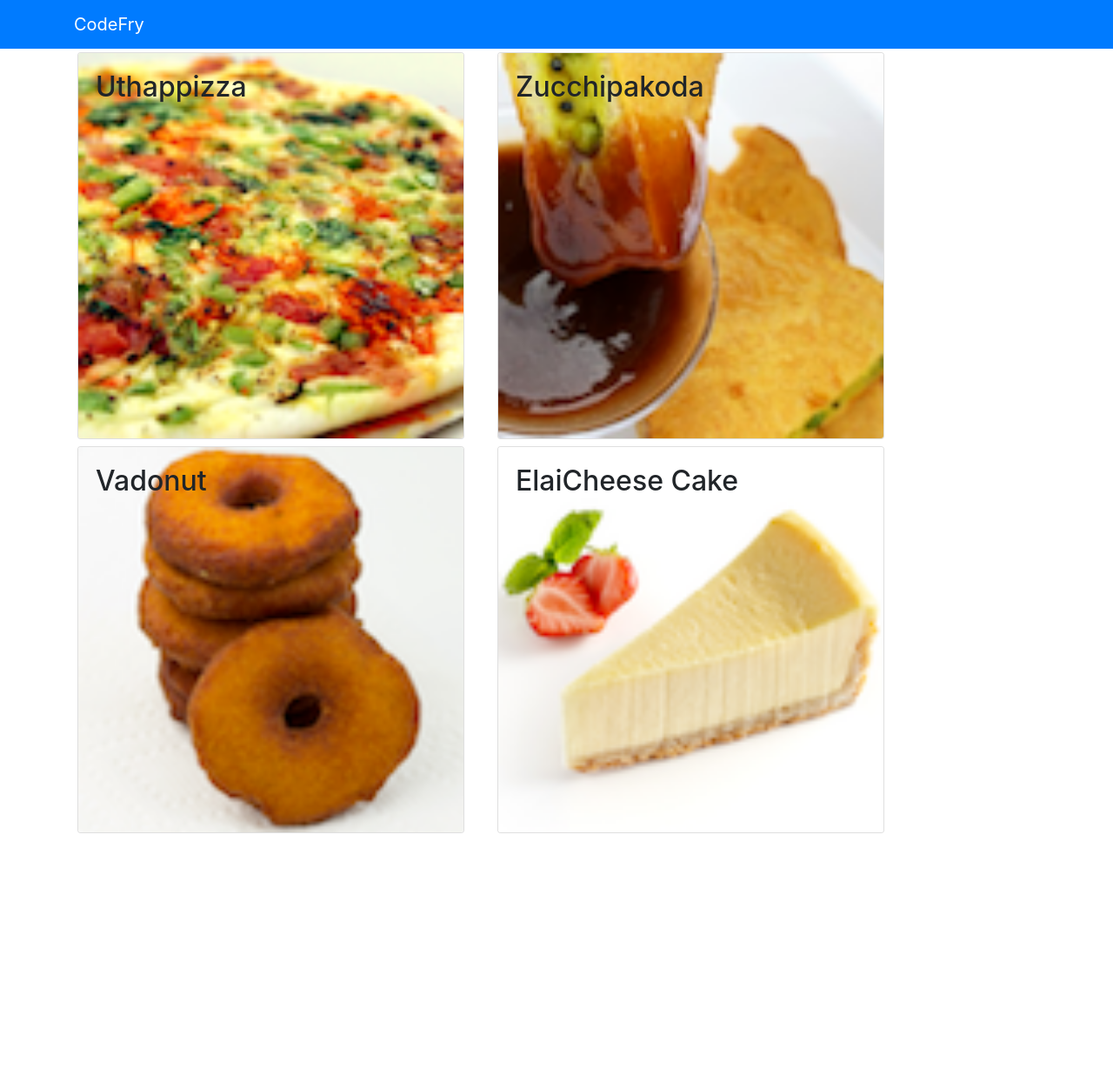
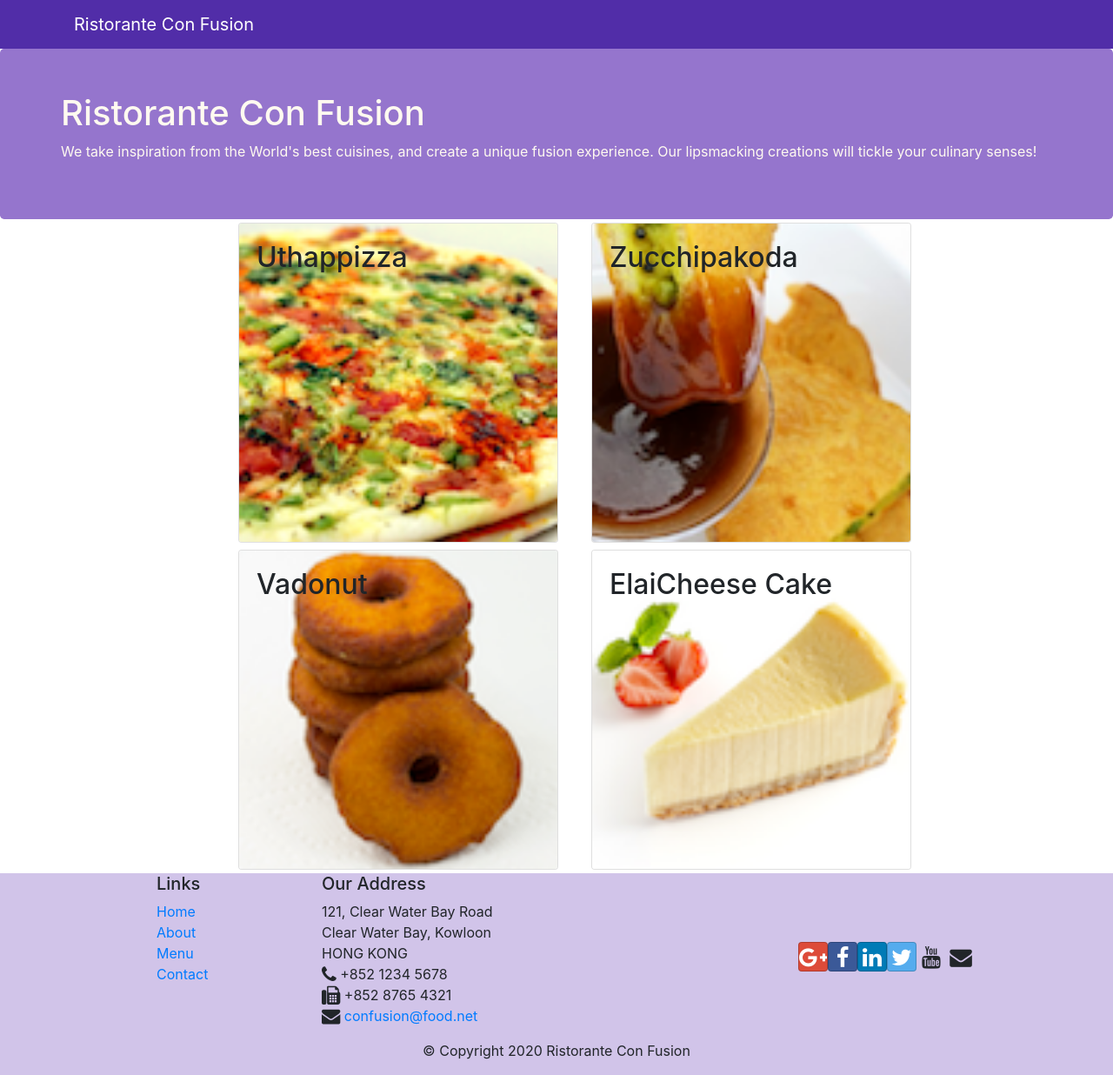
Before and after one commit to mr0a/Frontend-React, a React (Create React App) app: page / in a window 1280 px wide. Shown: the whole page at 87% size. Before the commit the page ends 962 px from the top, so only its background shows below. Built offline with nearby package versions, Linux system fonts and the light colour scheme.

Commit message:
Header and Footer

```diff
--- a/package.json
+++ b/package.json
@@ -7,6 +7,8 @@
     "@testing-library/react": "^11.2.0",
     "@testing-library/user-event": "^12.2.2",
     "bootstrap": "^4.5.3",
+    "bootstrap-social": "^5.1.1",
+    "font-awesome": "^4.7.0",
     "react": "^17.0.1",
     "react-dom": "^17.0.1",
     "react-popper": "^2.2.4",
--- a/src/App.css
+++ b/src/App.css
@@ -1,38 +1,26 @@
-.App {
-  text-align: center;
+.row-header {
+  margin: 0px auto;
+  padding: 20px 0px;
 }
 
-.App-logo {
-  height: 40vmin;
-  pointer-events: none;
+.row-content {
+  margin: 0px auto;
+  padding: 50px 0px;
+  border-bottom: 1px ridge;
+  min-height: 400px;
 }
 
-@media (prefers-reduced-motion: no-preference) {
-  .App-logo {
-    animation: App-logo-spin infinite 20s linear;
-  }
+.navbar-dark {
+  background-color: #512DA8;
 }
 
-.App-header {
-  background-color: #282c34;
-  min-height: 100vh;
-  display: flex;
-  flex-direction: column;
-  align-items: center;
-  justify-content: center;
-  font-size: calc(10px + 2vmin);
-  color: white;
+.jumbotron {
+  margin: 0px auto;
+  padding: 50px 30px;
+  background-color: #9575CD;
+  color: floralwhite;
 }
 
-.App-link {
-  color: #61dafb;
+.footer {
+  background-color: #D1C4E9;
 }
-
-@keyframes App-logo-spin {
-  from {
-    transform: rotate(0deg);
-  }
-  to {
-    transform: rotate(360deg);
-  }
-}
--- /dev/null
+++ b/src/components/FooterComponent.js
@@ -0,0 +1,51 @@
+import React from 'react';
+
+
+    function Footer(props){
+        return (
+            <div className="footer">
+                <div className="container">
+                    <div className="row justify-content-center">
+                        <div className="col-4 offset-1 col-sm-2">
+                            <h5>Links</h5>
+                            <ul className="list-unstyled">
+                                <li><a href="/">Home</a></li>
+                                <li><a href="./aboutus.html">About</a></li>
+                                <li><a href="./menu.html">Menu</a></li>
+                                <li><a href="./contact.html">Contact</a></li>
+                            </ul>
+                        </div>
+                        <div className="col-7 col-sm-5">
+                            <h5>Our Address</h5>
+                            <address className="address">
+                            121, Clear Water Bay Road<br />
+                            Clear Water Bay, Kowloon<br />
+                            HONG KONG<br />
+                            <i className="fa fa-phone fa-lg"></i> +852 1234 5678<br />
+                            <i className="fa fa-fax fa-lg"></i> +852 8765 4321<br />
+                            <i className="fa fa-envelope fa-lg"></i> <a href="mailto:confusion@food.net">confusion@food.net</a>
+                            </address>
+                        </div>
+                        <div className="col-12 col-sm-4 align-self-center">
+                            <div className="text-center">
+                                <a className="btn btn-social-icon btn-google" href="http://google.com/+"><i className="fa fa-google-plus fa-lg"></i></a>
+                                <a className="btn btn-social-icon btn-facebook" href="http://www.facebook.com/profile.php?id="><i className="fa fa-facebook fa-lg"></i></a>
+                                <a className="btn btn-social-icon btn-linkedin" href="http://www.linkedin.com/in/"><i className="fa fa-linkedin fa-lg"></i></a>
+                                <a className="btn btn-social-icon btn-twitter" href="http://twitter.com/"><i className="fa fa-twitter fa-lg"></i></a>
+                                <a className="btn btn-social-icon btn-youtube" href="http://youtube.com/"><i className="fa fa-youtube fa-lg"></i></a>
+                                <a className="btn btn-social-icon" href="mailto:"><i className="fa fa-envelope fa-lg"></i></a>
+                            </div>
+                        </div>
+                    </div>
+                    <div className="row justify-content-center">
+                            <div className="col-auto">
+                                <p>© Copyright 2020 Ristorante Con Fusion</p>
+                            </div>
+                    </div>
+                </div>
+            </div>
+        );
+    }
+
+
+export default Footer;
--- /dev/null
+++ b/src/components/HeaderComponent.js
@@ -0,0 +1,27 @@
+import React, { Component } from 'react';
+import { Navbar, NavbarBrand, Jumbotron } from 'reactstrap';
+
+
+class Header extends Component {
+    render(){
+        return (
+            <>
+                <Navbar dark>
+                    <div className="container">
+                        <NavbarBrand>Ristorante Con Fusion</NavbarBrand>
+                    </div>
+                </Navbar>
+                <Jumbotron>
+                    <div className="container">
+                        <div className="row row-container">
+                            <h1>Ristorante Con Fusion</h1>
+                            <p>We take inspiration from the World's best cuisines, and create a unique fusion experience. Our lipsmacking creations will tickle your culinary senses!</p>
+                        </div>
+                    </div>
+                </Jumbotron>
+            </>
+        );
+    }
+}
+
+export default Header;
--- a/src/components/MainComponent.js
+++ b/src/components/MainComponent.js
@@ -1,8 +1,9 @@
-import {Navbar, NavbarBrand} from 'reactstrap';
 import React, { Component } from 'react';
+import {DISHES} from '../shared/dishes';
 import Menu from './MenuComponent';
-import {DISHES} from '../shared/dishes';
 import DishDetail from './DishdetailComponent';
+import Header from './HeaderComponent';
+import Footer from './FooterComponent';
 
 
 class Main extends Component{
@@ -23,19 +24,18 @@
 
   render () {
     return (
-      <div>
-          <Navbar dark color="primary">
-            <div className="container">
-              <NavbarBrand>CodeFry</NavbarBrand>
+      <>
+          <Header />
+          <div className="container">
+            <div className="offset-md-2">
+              <Menu dishes={this.state.dishes}
+                      onClick={(dishId) => this.onDishSelect(dishId)} />
+              <DishDetail
+                      dish={this.state.dishes.filter((dish) => dish.id === this.state.selectedDish )[0]} />
             </div>
-          </Navbar>
-          <div className="container">
-            <Menu dishes={this.state.dishes}
-                    onClick={(dishId) => this.onDishSelect(dishId)} />
-            <DishDetail
-                    dish={this.state.dishes.filter((dish) => dish.id === this.state.selectedDish )[0]} />
           </div>
-      </div>
+          <Footer />
+      </>
     );
   }
 }
--- a/src/index.js
+++ b/src/index.js
@@ -1,9 +1,12 @@
 import React from 'react';
 import ReactDOM from 'react-dom';
-import './index.css';
 import App from './App';
 import reportWebVitals from './reportWebVitals';
 import 'bootstrap/dist/css/bootstrap.min.css';
+import 'font-awesome/css/font-awesome.css';
+import 'bootstrap-social/bootstrap-social.css';
+import './App.css';
+
 
 ReactDOM.render(
   <React.StrictMode>
```
Also changed, not shown: 1 other file (tests, documents, lock files or other folders).
